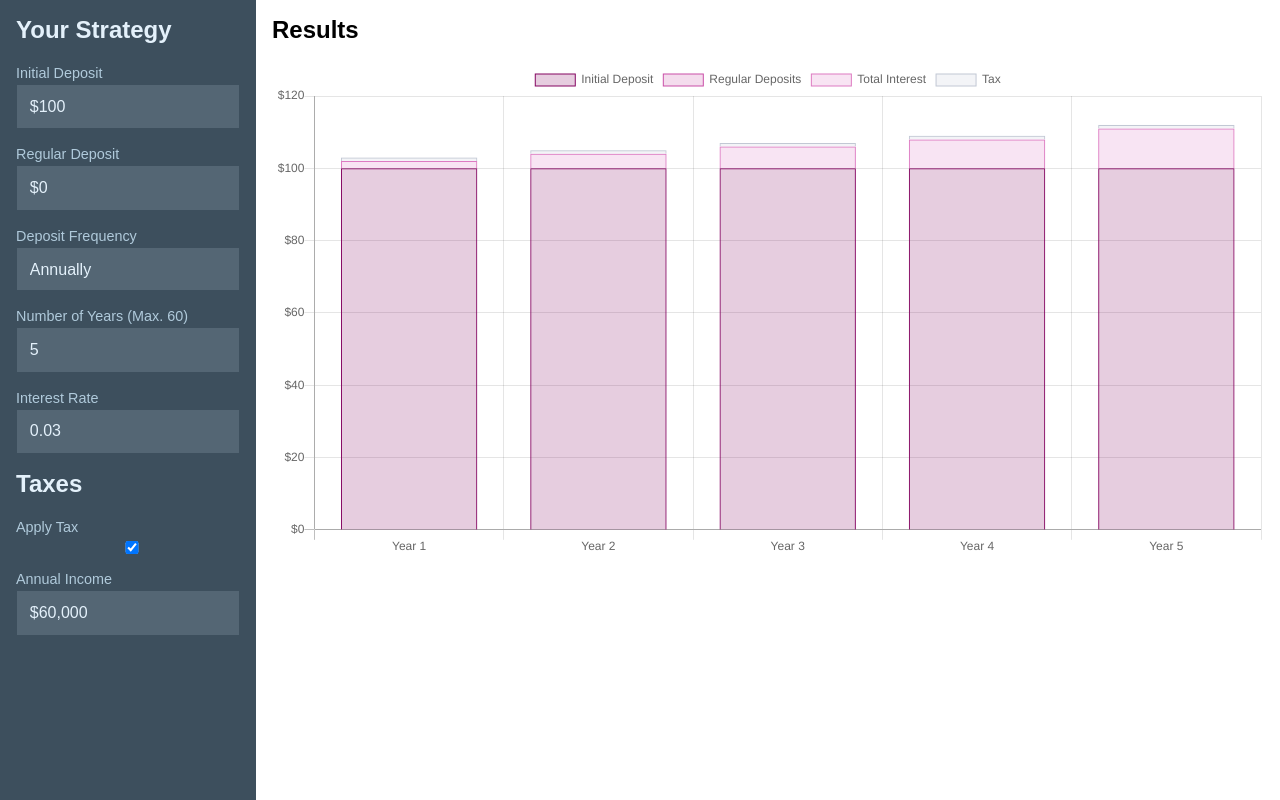
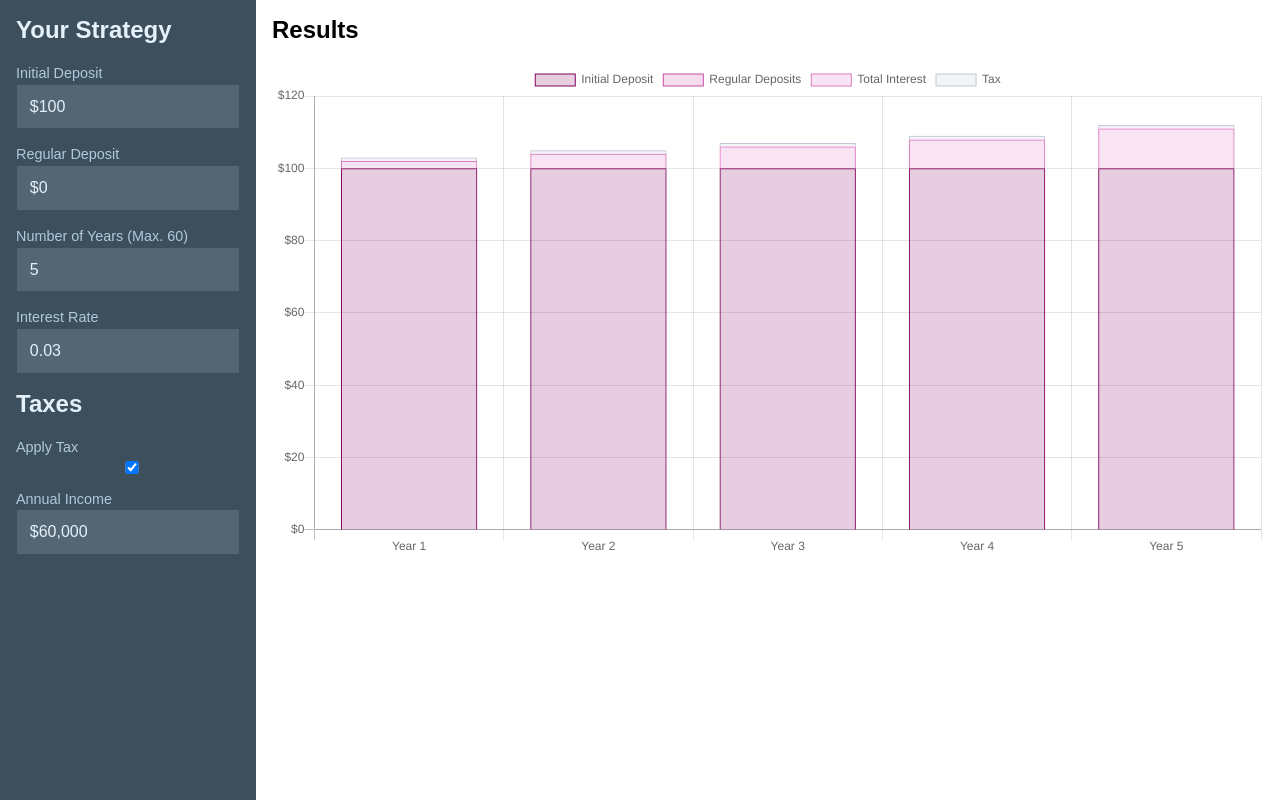
Before and after one commit to thaiphan/compound-interest-calculator, a React (Create React App) app: page / in a window 1280 px wide. Built offline with nearby package versions, Linux system fonts and the light colour scheme.

Commit message:
Remove unused field

```diff
--- a/src/App.js
+++ b/src/App.js
@@ -140,16 +140,6 @@ class App extends Component {
               />
             </div>
             <div className="form-group">
-              <label>Deposit Frequency</label>
-              <select>
-                <option value="annually">Annually</option>
-                <option value="monthly">Monthly</option>
-                <option value="fortnightly">Fortnightly</option>
-                <option value="weekly">Weekly</option>
-                <option value="daily">Daily</option>
-              </select>
-            </div>
-            <div className="form-group">
               <label>Number of Years (Max. 60)</label>
               <input type="number" name="numberOfYears" min="0" max="60" value={this.state.numberOfYears}
                      onChange={this.handleFormChange}/>
```
